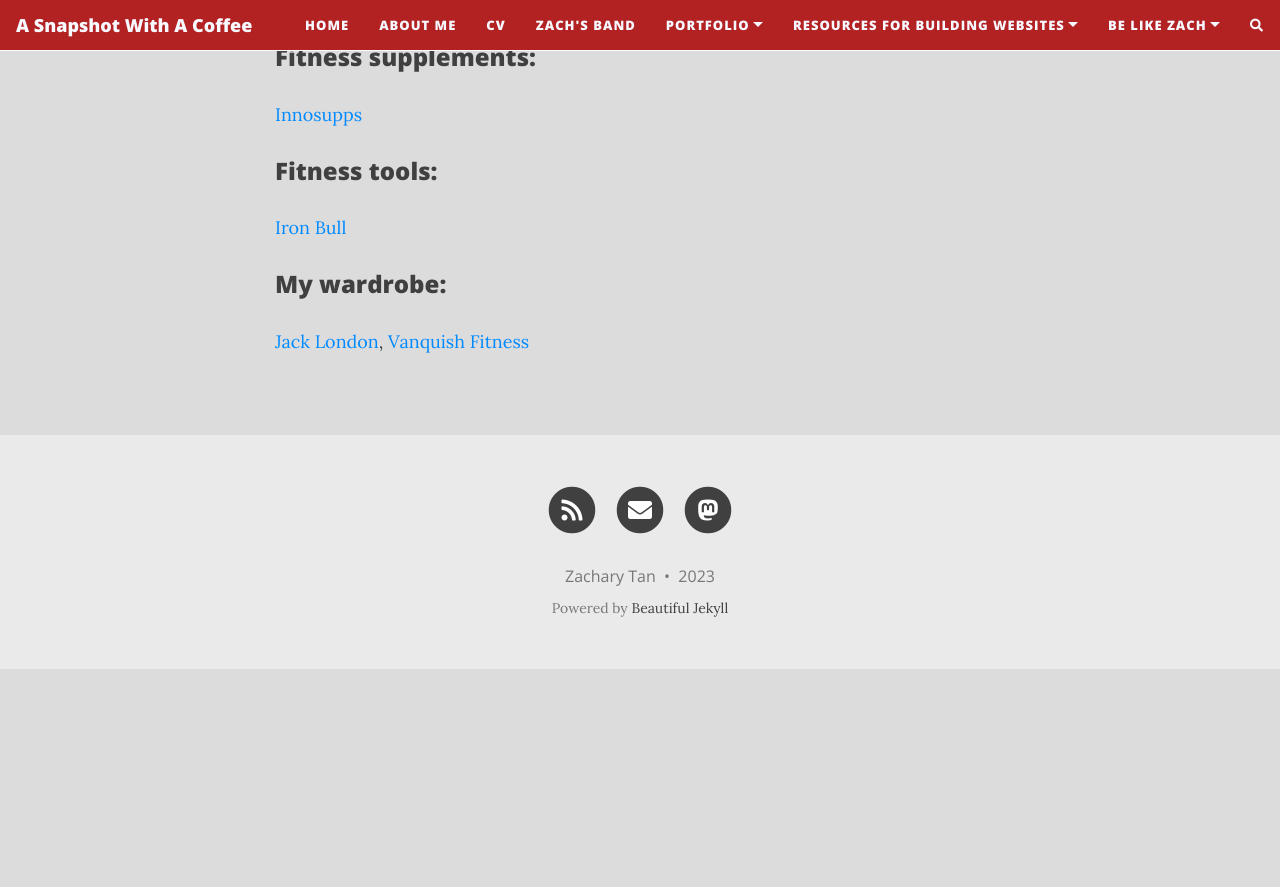
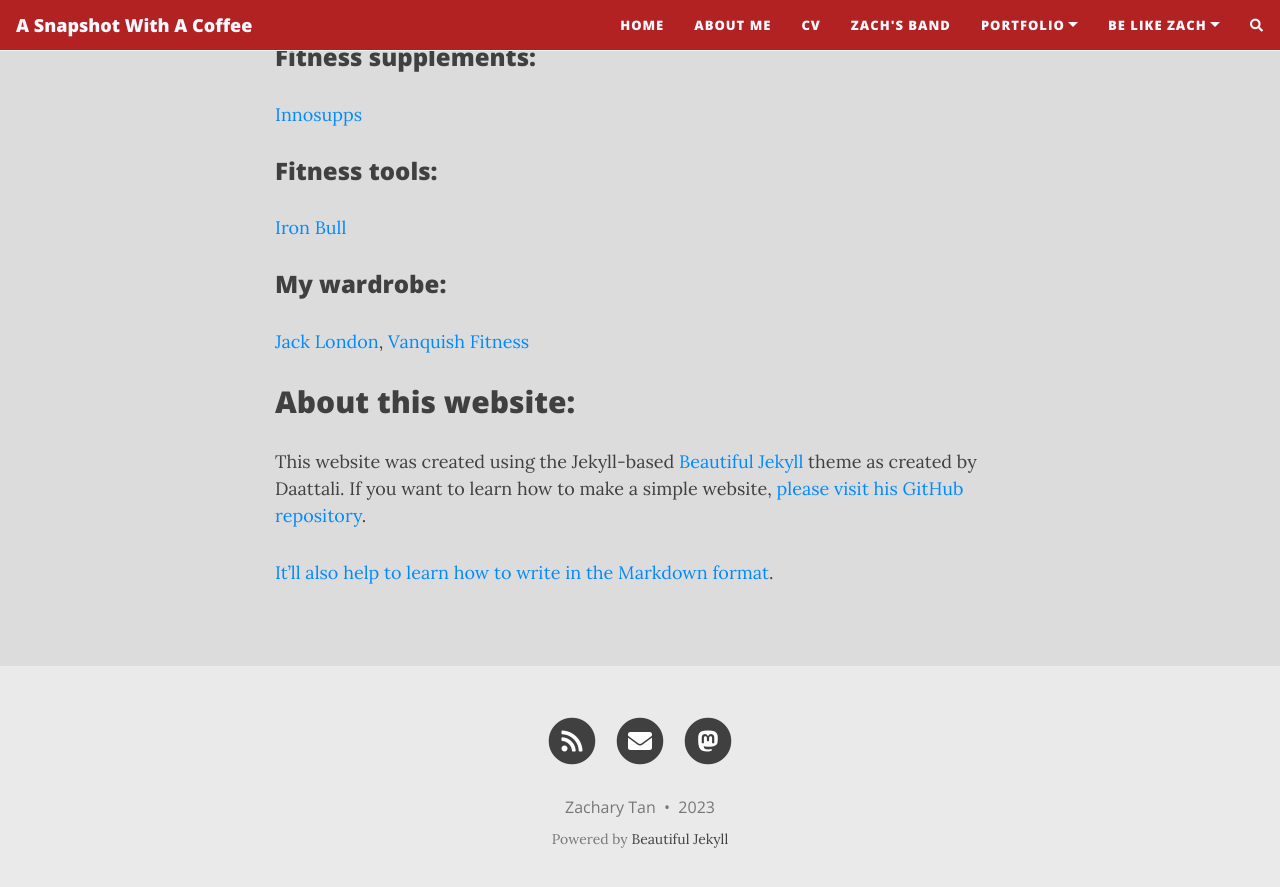
Before and after one commit to OZ7UP/TiredSetonix, a Jekyll site: the page built from aboutme.md, in a window 1280 px wide and 900 px high, scrolled down 1491 px. Shown: the top 887 px of the window. Built offline with Jekyll 4.4.1, drawn with Linux system fonts in a browser that asks for light colours; nearby versions of some CDN libraries; comment, search, counter and statistics services are not loaded; before the commit the page ends 2160 px from its top, so only the background shows below that.

Commit message:
Moving a few things around.

```diff
--- a/_config.yml
+++ b/_config.yml
@@ -41,9 +41,6 @@ navbar-links:
   Portfolio:
     - Music: "Music"
     - Photography: "Photography"
-  Resources for building websites:
-    - Beautiful Jekyll: "https://beautifuljekyll.com"
-    - Learn markdown: "https://www.markdowntutorial.com/"
   Be like Zach:
     - Get stronger with InnoSupps: "http://innosupps.com/"
     - Wear Jack London: "https://shop.jacklondon.com.au/"
--- a/aboutme.md
+++ b/aboutme.md
@@ -40,3 +40,9 @@ Additional brands currently either stored in Australia or are not in use: Schect
 ### My wardrobe:
 
 [Jack London](https://shop.jacklondon.com.au/){:target="_blank"}, [Vanquish Fitness](https://www.vqfit.com/){:target="_blank"}
+
+## About this website:
+
+This website was created using the Jekyll-based [Beautiful Jekyll](https://beautifuljekyll.com) theme as created by Daattali. If you want to learn how to make a simple website, [please visit his GitHub repository](https://github.com/daattali/beautiful-jekyll).
+
+[It’ll also help to learn how to write in the Markdown format](https://www.markdowntutorial.com/).
```
